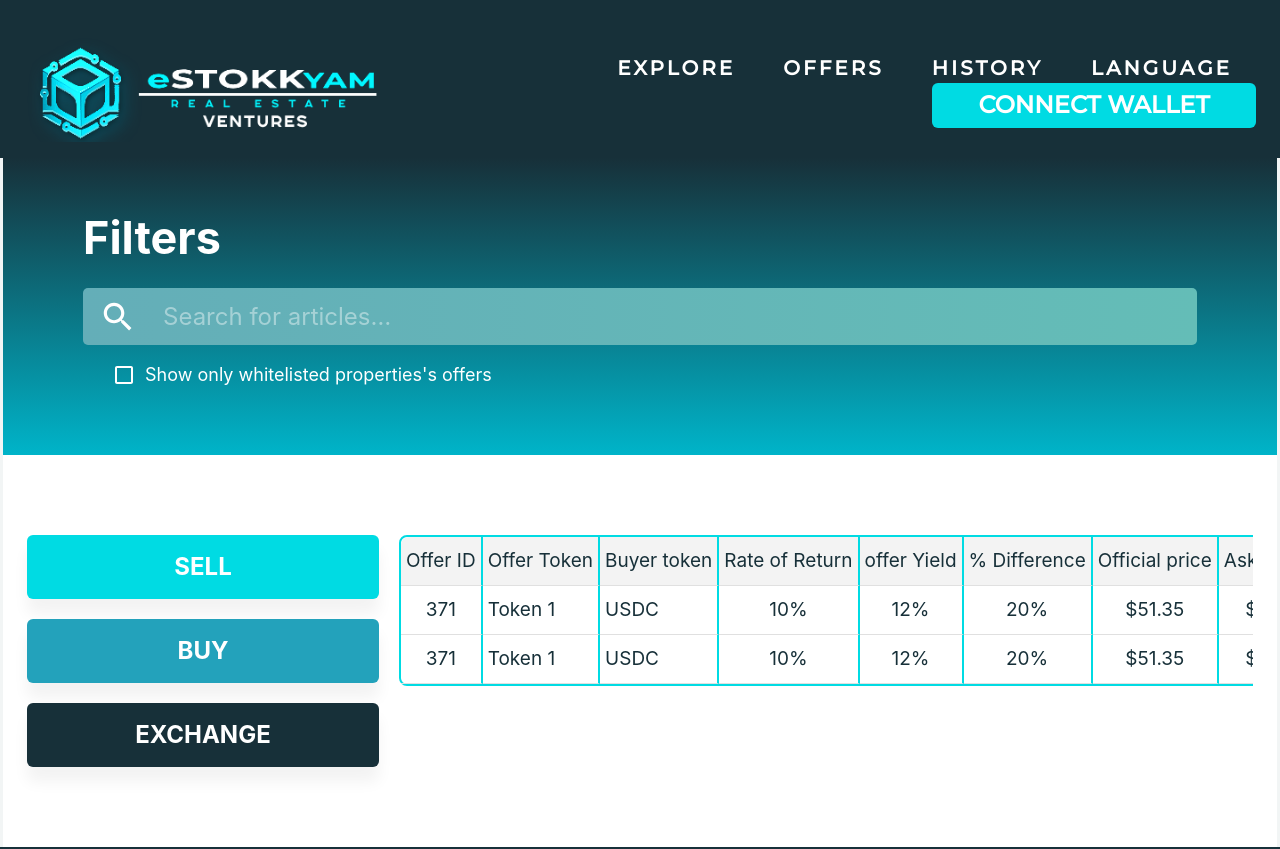
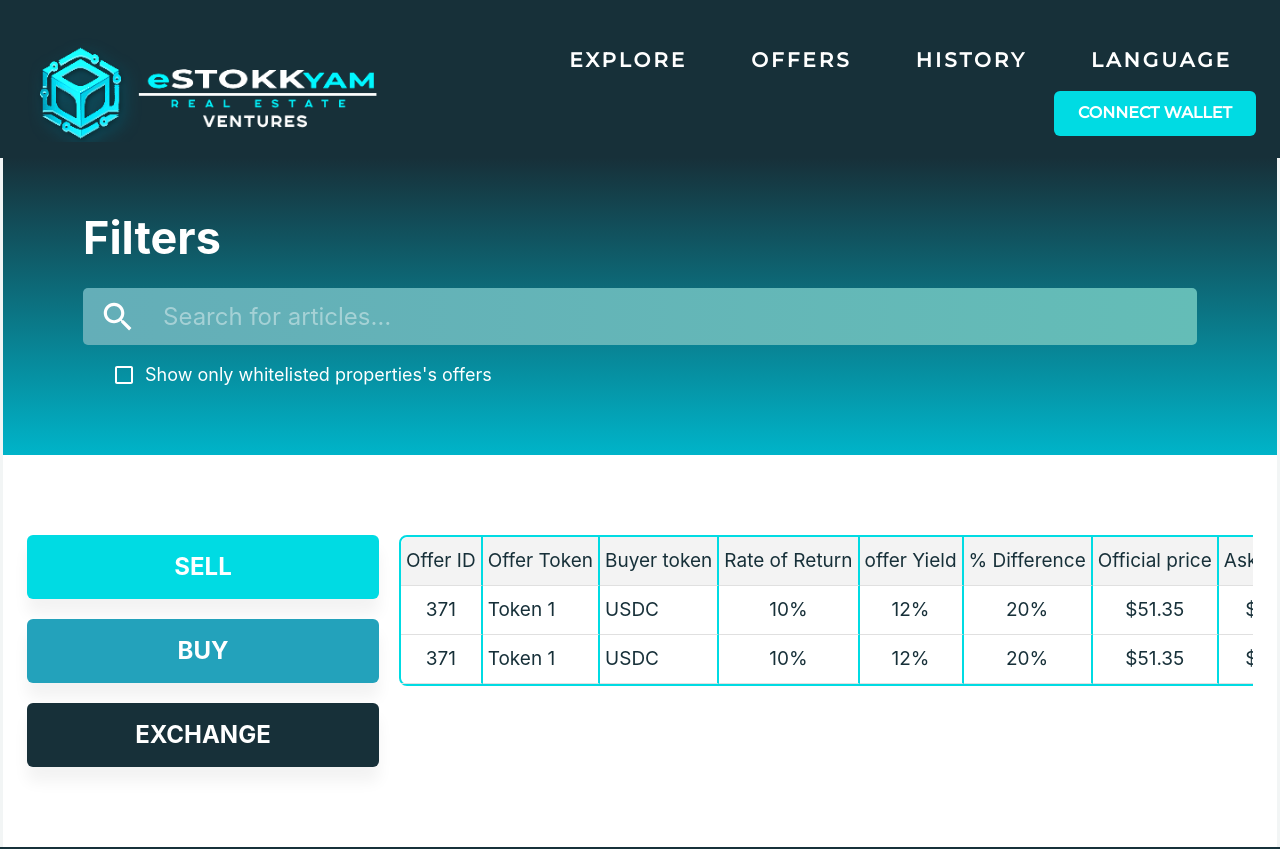
Before and after one commit to webwise-solutions-tech/screening-dex-demo, a React (Create React App) app: page /dashboard in a window 1280 px wide. Shown: the top 849 px of the page. Built offline with nearby package versions, Linux system fonts and the light colour scheme.

Commit message:
- "Connect Wallet" button with MetaMask or other Web3 wallet. - output: wallet address/ network name/ tha amount of ETH of the connected account.     - Handle wallet disconnection

```diff
--- a/src/components/navigation/navigation.tsx
+++ b/src/components/navigation/navigation.tsx
@@ -1,17 +1,86 @@
-import React, { FC } from "react";
+import React, { FC, useEffect, useState } from "react";
 import Box from "@mui/material/Box";
 import { navigations } from "./navigation.data";
 import { Link } from "@mui/material";
 import { useLocation } from "react-router-dom";
+import Web3 from "web3";
 
+// Define the shape of our navigation items
 type NavigationData = {
-  path: string;
-  label: string;
+  path: string;  // The URL path for the navigation item
+  label: string; // The text displayed for the navigation item
+};
+
+// Function to get the network name based on its ID
+const getNetworkName = (networkId: number): string => {
+  switch (networkId) {
+    case 1:
+      return "Mainnet";
+    case 5:
+      return "Goerli";
+    case 11155111:
+      return "Sepolia";
+    default:
+      return `Network ID: ${networkId}`; // For unknown networks, just display the ID
+  }
 };
 
 const Navigation: FC = () => {
-  const location = useLocation();
-  const currentPath = location.pathname;
+  const location = useLocation(); // Hook to get the current route location
+  const currentPath = location.pathname; // Extract the current path from the location
+
+  // State variables to store wallet information
+  const [walletAddress, setWalletAddress] = useState<string | null>(null);
+  const [balance, setBalance] = useState<string | null>(null);
+  const [network, setNetwork] = useState<string | null>(null);
+
+  // Function to connect to the user's Ethereum wallet
+  const connectWallet = async () => {
+    // Check if MetaMask (or any Ethereum provider) is installed
+    if (!window.ethereum) {
+      alert("Please install MetaMask to continue.");
+      return;
+    }
+
+    try {
+      const web3 = new Web3(window.ethereum);
+
+      // Request access to the user's Ethereum accounts
+      await window.ethereum.request({ method: "eth_requestAccounts" });
+
+      // Get the list of accounts and select the first one
+      const accounts = await web3.eth.getAccounts();
+      const account = accounts[0];
+
+      // Retrieve the account's balance in Wei and convert it to Ether
+      const bal = await web3.eth.getBalance(account);
+      const ethBalance = web3.utils.fromWei(bal, "ether");
+
+      // Determine the network ID and get its name
+      const netId = await web3.eth.net.getId();
+      const netName = getNetworkName(Number(netId));
+
+      // Update state with the retrieved wallet information
+      setWalletAddress(account);
+      setBalance(parseFloat(ethBalance).toFixed(4));
+      setNetwork(netName);
+
+      // Reload the page if the user switches accounts or networks
+      window.ethereum.on("accountsChanged", () => window.location.reload());
+      window.ethereum.on("chainChanged", () => window.location.reload());
+    } catch (error) {
+      console.error("Wallet connection failed:", error);
+    }
+  };
+
+  // Function to disconnect the wallet
+  const disconnectWallet = () => {
+    // Reset wallet-related state variables
+    setWalletAddress(null);
+    setBalance(null);
+    setNetwork(null);
+    // Optionally, you can also remove any stored wallet information from local storage or cookies here
+  };
 
   return (
     <Box
@@ -19,10 +88,13 @@ const Navigation: FC = () => {
         display: "flex",
         flexFlow: "wrap",
         justifyContent: "end",
-        flexDirection: { xs: "column", lg: "row" }
+        flexDirection: { xs: "column", lg: "row" },
+        alignItems: "center",
+        gap: 2,
       }}
     >
-      {navigations.map(({ path: destination, label }: NavigationData) =>
+      {/* Render navigation links */}
+      {navigations.map(({ path: destination, label }: NavigationData) => (
         <Box
           key={label}
           component={Link}
@@ -42,29 +114,52 @@ const Navigation: FC = () => {
             px: { xs: 0, lg: 3 },
             mb: { xs: 3, lg: 0 },
             fontSize: "20px",
-            ...destination === "/" && { color: "primary.main" },
+            ...(destination === "/" && { color: "primary.main" }),
             "& > div": { display: "none" },
             "&.current>div": { display: "block" },
             "&:hover": {
-              color: "text.disabled"
-            }
+              color: "text.disabled",
+            },
           }}
         >
+          {/* Decorative element for the navigation item */}
           <Box
             sx={{
               position: "absolute",
               top: 12,
               transform: "rotate(3deg)",
-              "& img": { width: 44, height: "auto" }
+              "& img": { width: 44, height: "auto" },
             }}
           >
-            {/* eslint-disable-next-line */}
             <img src="/images/headline-curve.svg" alt="Headline curve" />
           </Box>
           {label}
         </Box>
+      ))}
+
+      {/* Display wallet information if connected */}
+      {walletAddress && (
+        <Box
+          sx={{
+            color: "white",
+            textAlign: "right",
+            mr: { xs: 0, lg: 3 },
+            mb: { xs: 2, lg: 0 },
+            fontSize: "14px",
+            lineHeight: 1.2,
+          }}
+        >
+          <div>
+            <strong>{network}</strong>
+          </div>
+          <div>{walletAddress}</div>
+          <div>{balance} ETH</div>
+        </Box>
       )}
+
+      {/* Button to connect or disconnect the wallet */}
       <Box
+        onClick={!walletAddress ? connectWallet : disconnectWallet}
         sx={{
           position: "relative",
           color: "white",
@@ -77,15 +172,19 @@ const Navigation: FC = () => {
           justifyContent: "center",
           px: { xs: 0, lg: 3 },
           mb: { xs: 3, lg: 0 },
-          fontSize: "24px",
-          lineHeight: "6px",
-          width: "324px",
+          fontSize: "16px",
+          lineHeight: "20px",
+          width: "auto",
+          minWidth: "200px",
           height: "45px",
           borderRadius: "6px",
-          backgroundColor: "#00dbe3"
+          backgroundColor: "#00dbe3",
+          "&:hover": {
+            backgroundColor: walletAddress ? "#ff4d4d" : "#00c0c6",
+          },
         }}
       >
-        Connect Wallet
+        {walletAddress ? "Disconnect Wallet" : "Connect Wallet"}
       </Box>
     </Box>
   );
```
Also changed, not shown: package.json (+18 -17 lines), src/global.d.ts (added, +7 -0 lines), 1 other file (tests, documents, lock files or other folders).
